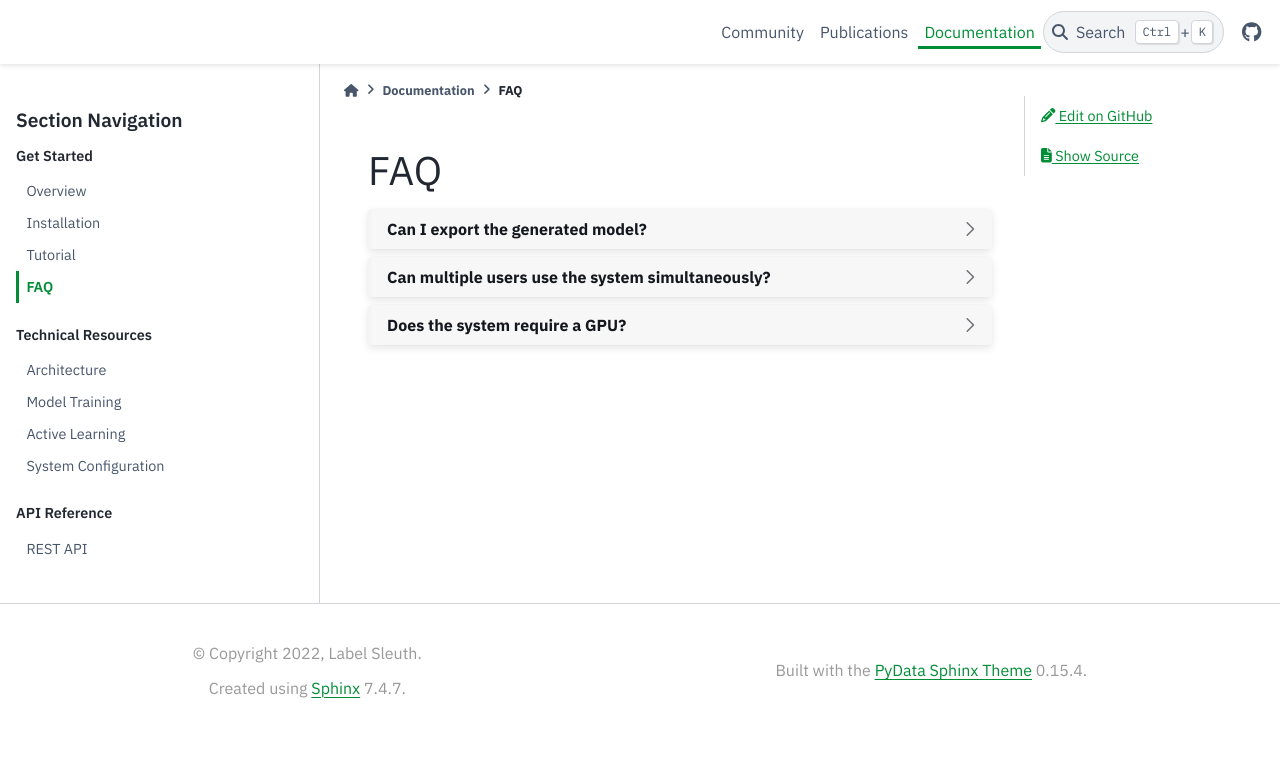
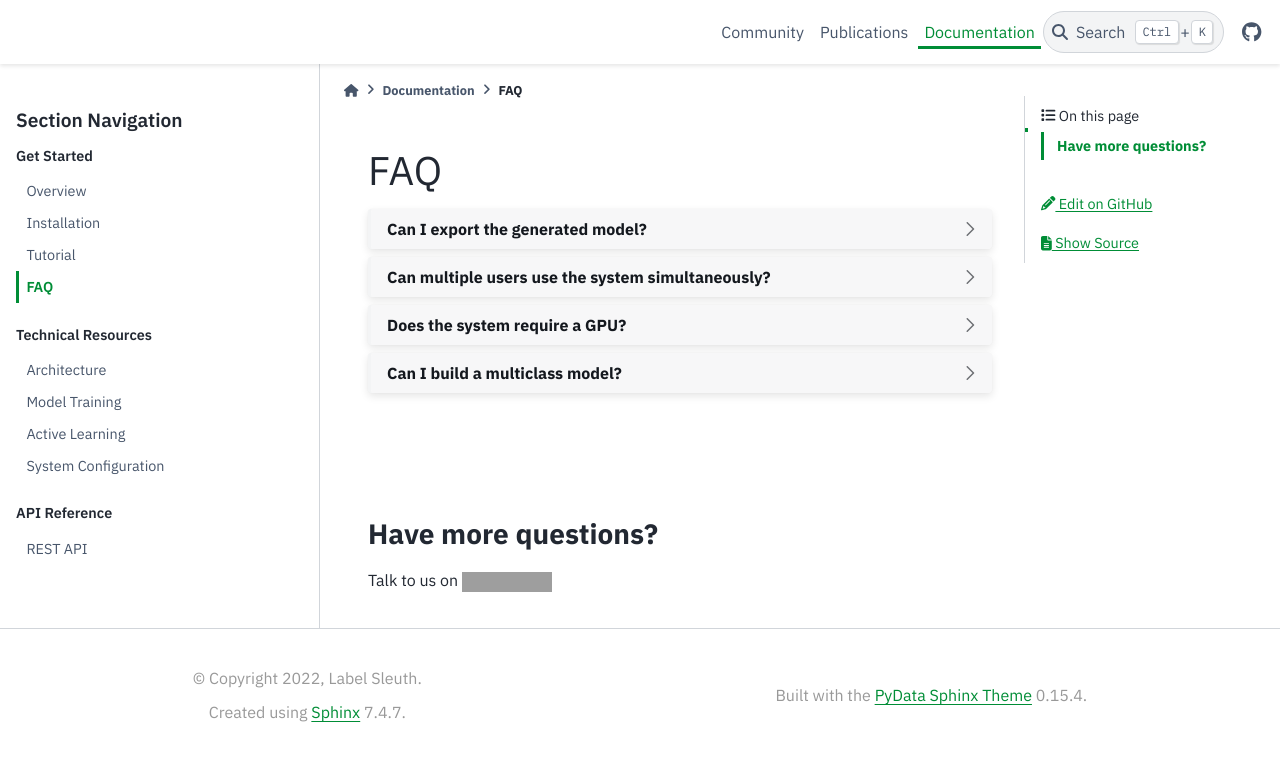
Before and after one commit to label-sleuth/label-sleuth.org, a Sphinx documentation site: the page built from docs/docs/faq.md, in a window 1280 px wide. Shown: the top 761 px of the page. Built offline with Sphinx 7.4.7 and the PyData theme 0.15.4, drawn with Linux system fonts in a browser that asks for light colours; some of the changed lines change nothing that is shown; grey boxes are pictures that could not be loaded.

Commit message:
Update FAQ to reflect the new download model feature. Add an answer for questions about a multiclass model Refer to our Slack workspace for more questions.

```diff
--- a/docs/docs/faq.md
+++ b/docs/docs/faq.md
@@ -5,7 +5,7 @@
 :margin: 2 2 0 0
 :color: light
 
-It is currently not possible to export the model that Label Sleuth generates. However, this is something that we plan to add in the near future. In the mean-time, you can export the labeled data that you created in Label Sleuth. This can be done by clicking on the "Download Data" button on the left side of the screen.
+Yes! The latest model can be downloaded using the download icon next to the model version indicator. In the downloaded zip file you will find the model itself, as well as a code snippet demonstrating how it can be used within a python application.
 
 :::
 
@@ -26,3 +26,16 @@
 However, as the system is customizable, one can override the default configuration to use different machine learning models. Depending on the choice of model, a GPU may be required. For a list of models that can be configured and their hardware requirements, refer to the [models](dev/model_training.md#models) documentation.
 
 :::
+
+:::{dropdown} **Can I build a multiclass model?**
+:margin: 2 2 0 0
+:color: light
+
+At the moment the system does not support a multiclass scenario. Label Sleuth is geared towards working with binary classes which reduces the cognitive load on the labeler. However, there is no limit on the amount of binary classes you can build, and you can download the collected labeled data for the different classes, and use it to train a multiclass classifier.
+
+:::
+
+##
+### **Have more questions?**
+
+Talk to us on [![Slack](https://img.shields.io/badge/Slack-darkblue?logo=slack&logoColor=white)](https://join.slack.com/t/labelsleuth/shared_invite/zt-1h1exje12-wuSTcktxUVHefZgAZ9bEiQ)
```
